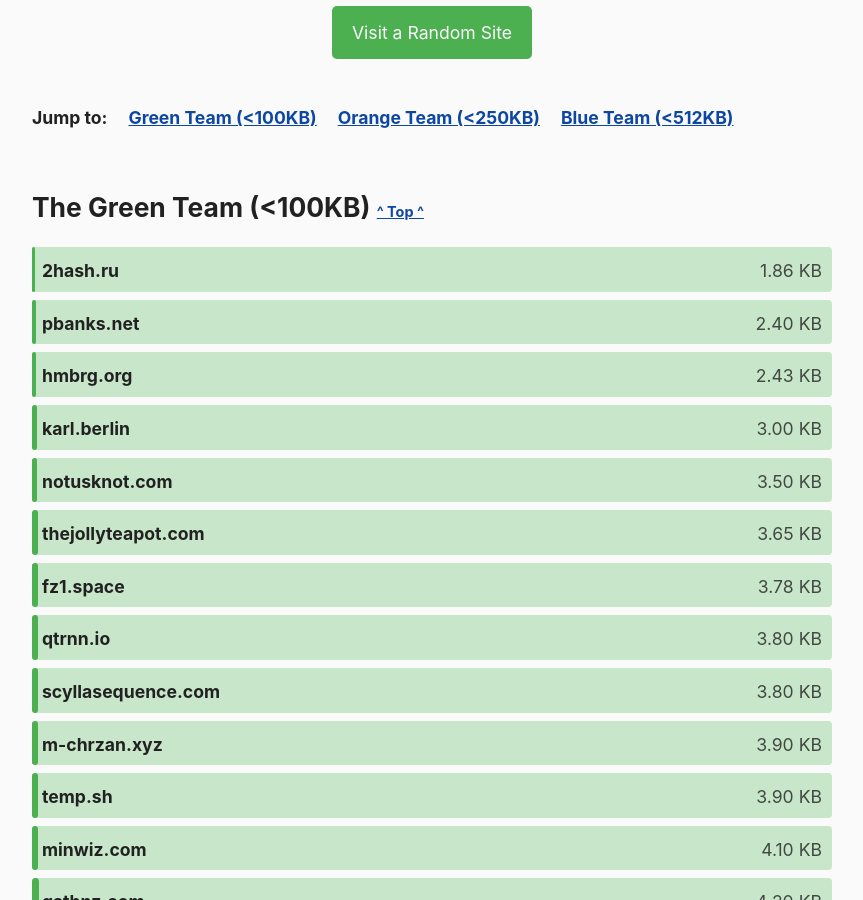
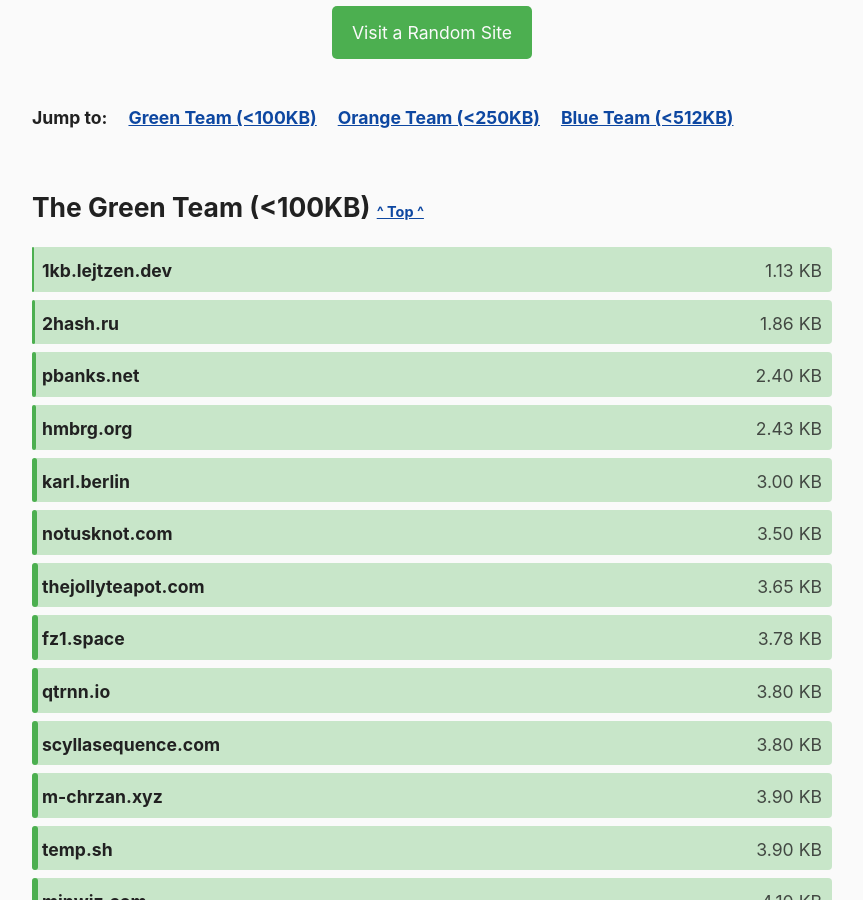
Before and after one commit to kevquirk/512kb.club, a Jekyll site: the page built from index.md, in a window 1280 px wide and 900 px high, scrolled down 1060 px. Shown: the whole window, without its empty margins (208-1071 px from the left). Built offline with Jekyll 4.4.1, drawn with Linux system fonts in a browser that asks for light colours.

Commit message:
Update sites.yml

```diff
--- a/_data/sites.yml
+++ b/_data/sites.yml
@@ -18,6 +18,11 @@
   size: 25.6
   last_checked: 2022-03-20
 
+- domain: 1kb.lejtzen.dev
+  url: https://1kb.lejtzen.dev/
+  size: 1.13
+  last_checked: 2022-10-20
+
 - domain: 250kb.club
   url: https://250kb.club/
   size: 59.6
```
